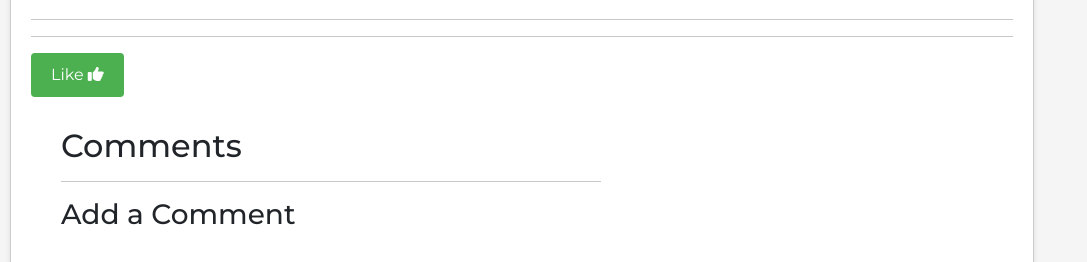
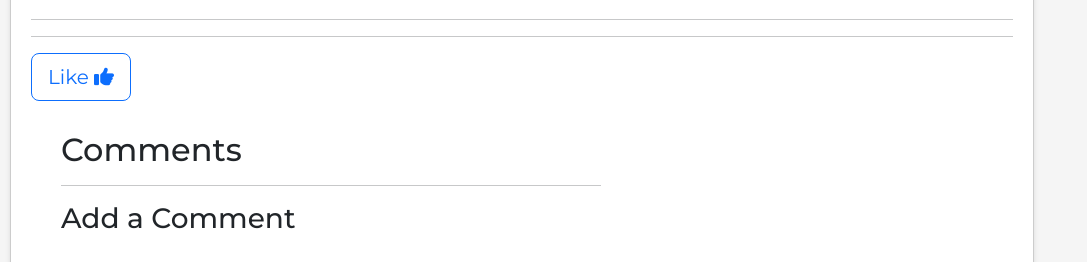
Before and after one commit to b-hristov/PhilosophersBlog_Django_final_project, a Django app: page /post/1/create-comment/ in a window 1280 px wide. Shown: the part 260-522 px from the top of the page, without its empty margins (0-1087 px from the left). Run offline with Django 4.2, Linux system fonts and the light colour scheme; the visitor is signed in with stand-in values (Sample User, id 1).

Commit message:
Added 'Like' functionality

```diff
--- a/PhilosophersBlog_Django_final_project/Blog/main/urls.py
+++ b/PhilosophersBlog_Django_final_project/Blog/main/urls.py
@@ -1,6 +1,6 @@
 from django.urls import path, include
 from .views import IndexView, PostDetailsView, CreatePostView, EditPostView, DeletePostView, CreateCommentView, \
-    EditCommentView, DeleteCommentView
+    EditCommentView, DeleteCommentView, LikeView
 
 urlpatterns = [
     path('', IndexView.as_view(), name='index'),
@@ -11,4 +11,5 @@ urlpatterns = [
     path('post/<int:pk>/create-comment/', CreateCommentView.as_view(), name='create_comment'),
     path('comment/<int:pk>/edit/', EditCommentView.as_view(), name='edit_comment'),
     path('comment/<int:pk>/delete/', DeleteCommentView.as_view(), name='delete_comment'),
+    path('post/<int:pk>/like/', LikeView.as_view(), name='like_post'),
 ]
--- a/PhilosophersBlog_Django_final_project/Blog/main/views.py
+++ b/PhilosophersBlog_Django_final_project/Blog/main/views.py
@@ -1,11 +1,10 @@
 from django.contrib.auth.mixins import LoginRequiredMixin
-from django.http import HttpResponseBadRequest
 from django.shortcuts import get_object_or_404, redirect
 from django.urls import reverse_lazy, reverse
-from django.views.generic import CreateView, ListView, DetailView, UpdateView, DeleteView
+from django.views.generic import CreateView, ListView, DetailView, UpdateView, DeleteView, RedirectView
 
 from PhilosophersBlog_Django_final_project.Blog.main.forms import CreatePostForm, CommentForm
-from PhilosophersBlog_Django_final_project.Blog.main.models import Post, Category, Comment
+from PhilosophersBlog_Django_final_project.Blog.main.models import Post, Category, Comment, Like
 
 
 class IndexView(ListView):
@@ -41,6 +40,7 @@ class PostDetailsView(LoginRequiredMixin, DetailView):
     def get_context_data(self, **kwargs):
         context = super().get_context_data(**kwargs)
         context['form'] = CommentForm()
+        context['user_liked'] = self.object.like_set.filter(user=self.request.user)
         return context
 
 
@@ -104,3 +104,24 @@ class DeleteCommentView(DeleteView):
         context = super().get_context_data(**kwargs)
         context['object'] = self.get_object()
         return context
+
+
+class LikeView(LoginRequiredMixin, RedirectView):
+
+    def get_redirect_url(self, *args, **kwargs):
+        post = get_object_or_404(Post, pk=self.kwargs['pk'])
+
+        kwargs = {
+            'post': post,
+            'user': self.request.user
+        }
+
+        like_object = Like.objects.filter(**kwargs).first()
+
+        if like_object:
+            like_object.delete()
+        else:
+            new_like_object = Like(**kwargs)
+            new_like_object.save()
+
+        return reverse_lazy('post_details', kwargs={'pk': post.pk})
--- a/templates/post/post-details.html
+++ b/templates/post/post-details.html
@@ -42,9 +42,23 @@
                 {% endif %}
 
                 {% if user.is_authenticated and user != post.user %}
-                    <div class="post-like">
-                        <button class="btn-like" title="Like Post">Like <i class="fa fa-thumbs-up"></i></button>
-                    </div>
+                    {% if user_liked %}
+                        <div class="post-like">
+                            <a href="{% url 'like_post' post.pk %}"
+                               class="btn btn-outline-primary btn-lg"
+                               title="Unlike Post">
+                                Unlike  <i class="fa-solid fa-thumbs-down"></i>
+                            </a>
+                        </div>
+                    {% else %}
+                        <div class="post-like">
+                            <a href="{% url 'like_post' post.pk %}"
+                               class="btn btn-outline-primary btn-lg"
+                               title="Like Post">
+                                Like  <i class="fa fa-thumbs-up"></i>
+                            </a>
+                        </div>
+                    {% endif %}
                 {% endif %}
 
                 <div id="comments" class="comment-section">
```
